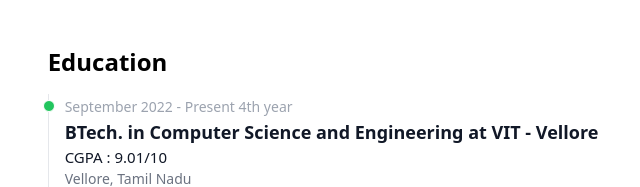
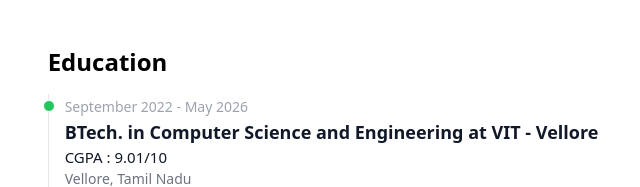
Before and after one commit to apk471/personal-portfolio-v1, a Next.js app: page / in a window 1280 px wide. Shown: the part 1719-1906 px from the top of the page, without its empty margins (315-955 px from the left). Built offline with nearby package versions, Linux system fonts and the light colour scheme.

Commit message:
content: set vit education end date

```diff
--- a/components/Education.tsx
+++ b/components/Education.tsx
@@ -13,6 +13,7 @@
 const EducationData: EducationItem[] = [
   {
     startDate: "September 2022",
+    endDate: "May 2026",
     collegeName: "at VIT - Vellore",
     courseName: "BTech. in Computer Science and Engineering",
     grade: "CGPA : 9.01/10",
```
